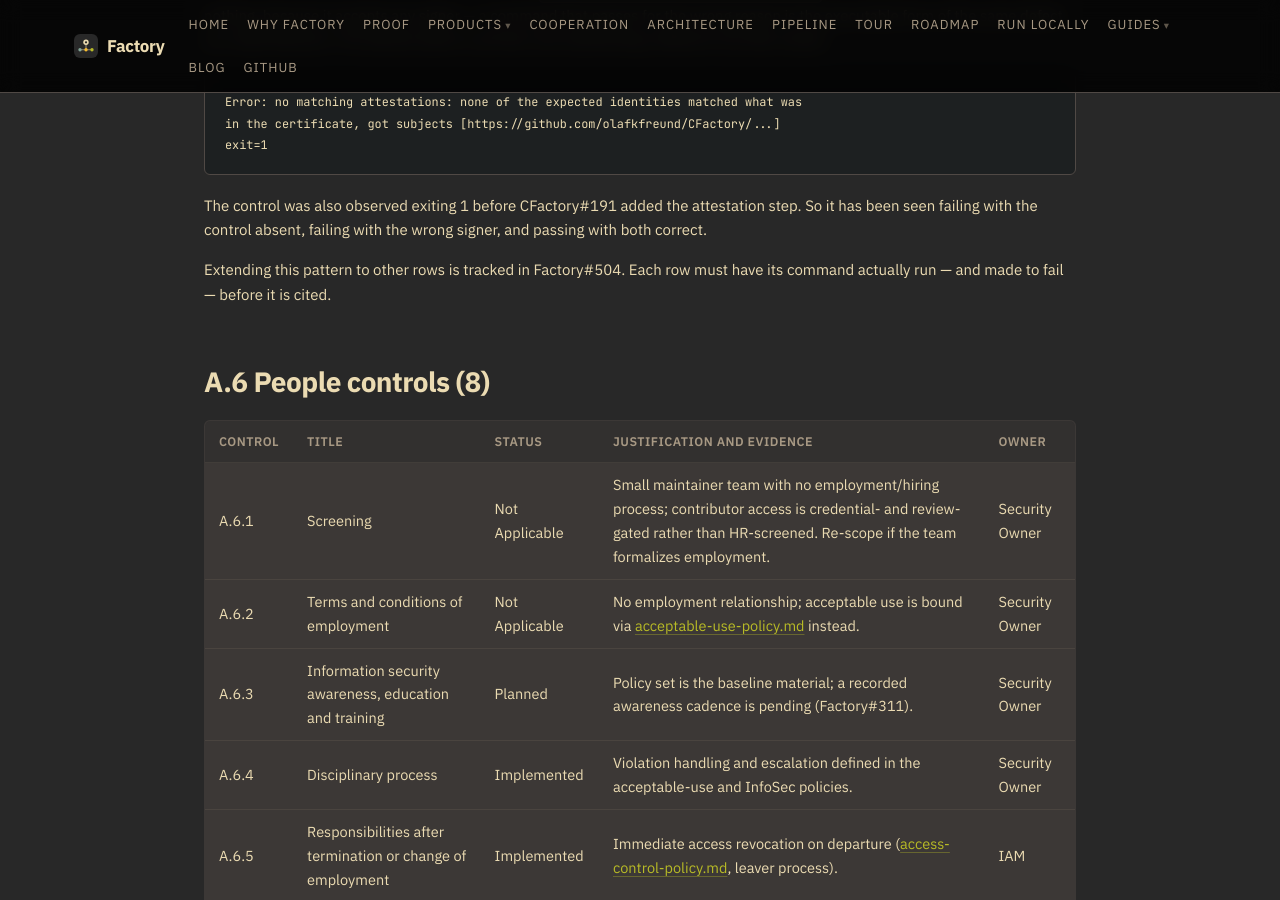
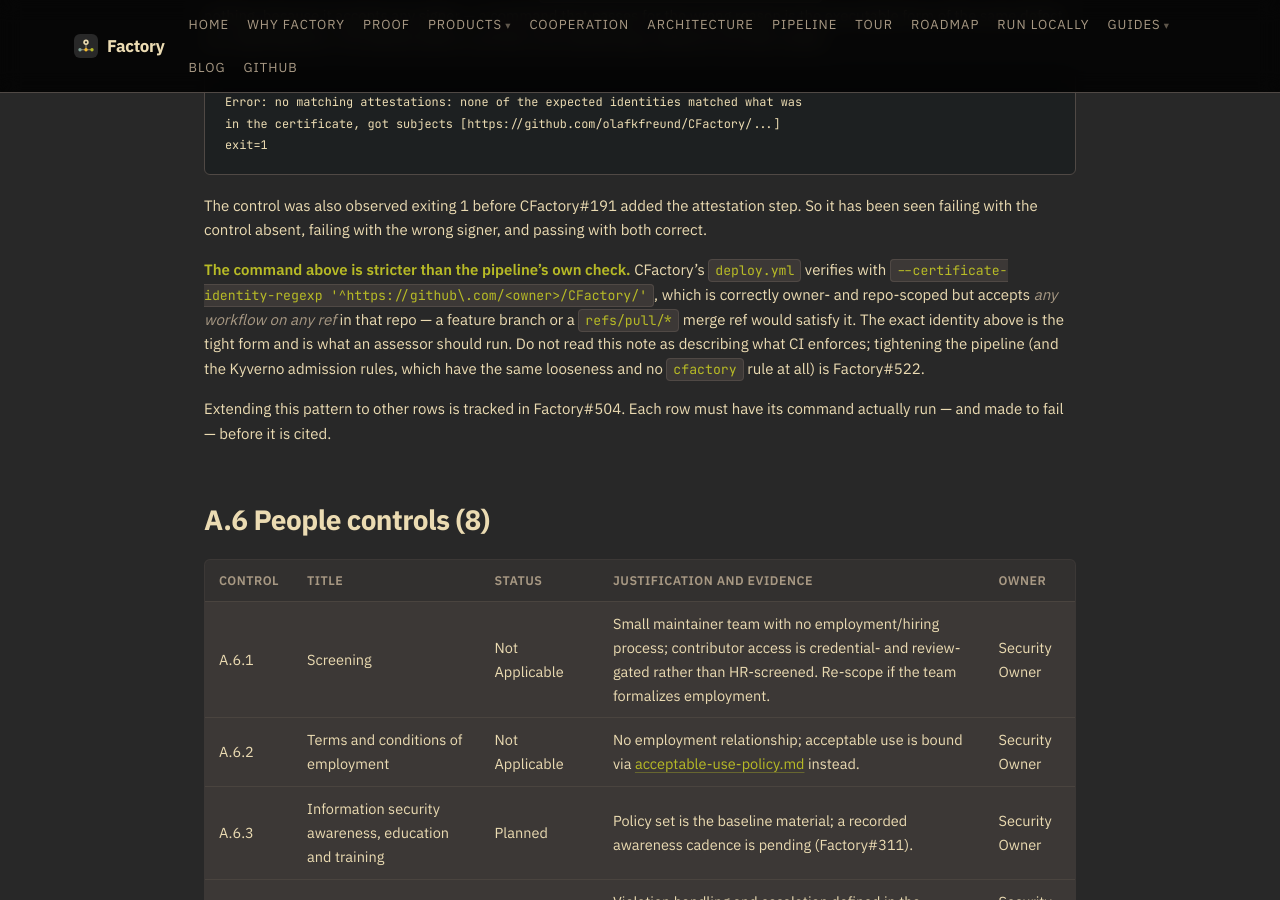
Before and after one commit to olafkfreund/Factory, a Jekyll site: the page built from docs/compliance/statement-of-applicability.md, in a window 1280 px wide and 900 px high, scrolled down 5127 px. Built offline with Jekyll 4.4.1, drawn with Linux system fonts in a browser that asks for light colours; our own code applies the rules of GitHub Pages for plain Markdown files.

Commit message:
docs(compliance): note that the SBOM evidence command is stricter than the pipeline that produces it
The A.5.32 note pins the exact signer identity
(deploy.yml@refs/heads/main). CFactory's own deploy.yml verifies with
`--certificate-identity-regexp '^https://github\.com/<owner>/CFactory/'`,
which is owner- and repo-scoped but accepts any workflow on any ref — a
feature branch or a refs/pull/* merge ref satisfies it.

So the evidence in this document is tighter than the control that produces
the artefact. That is the right direction for an assessor to run, and the
wrong direction to leave unstated: a reader would reasonably take the pinned
command as a description of what CI enforces. It is not.

Says so, and points at Factory#522, which tracks tightening both the pipeline
step and the Kyverno admission rules (same looseness, plus no cfactory rule
at all — the policy was never updated after signing landed).

Found by the compliance agent while auditing its own steps after the
unpinned-identity defect in the previous commit. Same shape again: the
positive result checked, the negative never.

Co-Authored-By: Claude Opus 5 <noreply@anthropic.com>
Claude-Session: https://claude.ai/code/session_01NnzwnLkaYyPzPq442JeEHs

```diff
--- a/docs/compliance/statement-of-applicability.md
+++ b/docs/compliance/statement-of-applicability.md
@@ -95,6 +95,8 @@ exit=1
 
 The control was also observed exiting 1 before CFactory#191 added the attestation step. So it has been seen failing with the control absent, failing with the wrong signer, and passing with both correct.
 
+**The command above is stricter than the pipeline's own check.** CFactory's `deploy.yml` verifies with `--certificate-identity-regexp '^https://github\.com/<owner>/CFactory/'`, which is correctly owner- and repo-scoped but accepts *any workflow on any ref* in that repo — a feature branch or a `refs/pull/*` merge ref would satisfy it. The exact identity above is the tight form and is what an assessor should run. Do not read this note as describing what CI enforces; tightening the pipeline (and the Kyverno admission rules, which have the same looseness and no `cfactory` rule at all) is Factory#522.
+
 Extending this pattern to other rows is tracked in Factory#504. Each row must have its command actually run — and made to fail — before it is cited.
 
 ## A.6 People controls (8)
```
